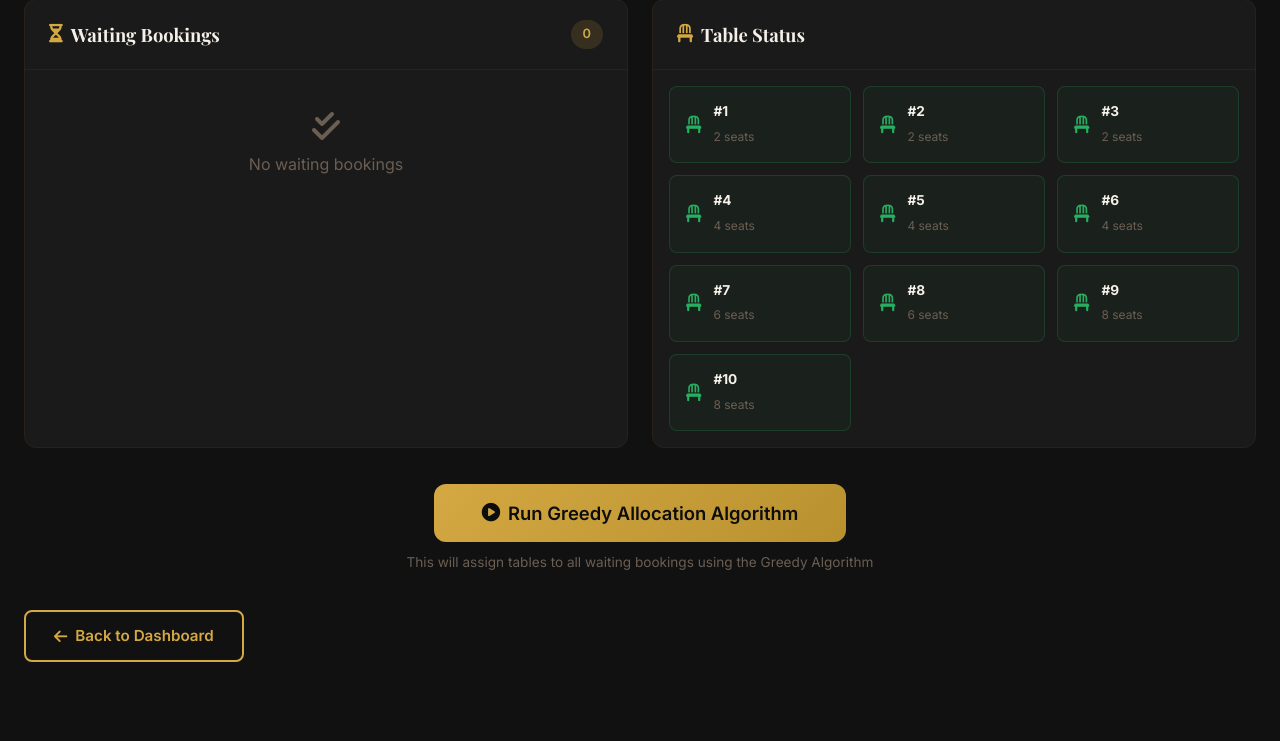
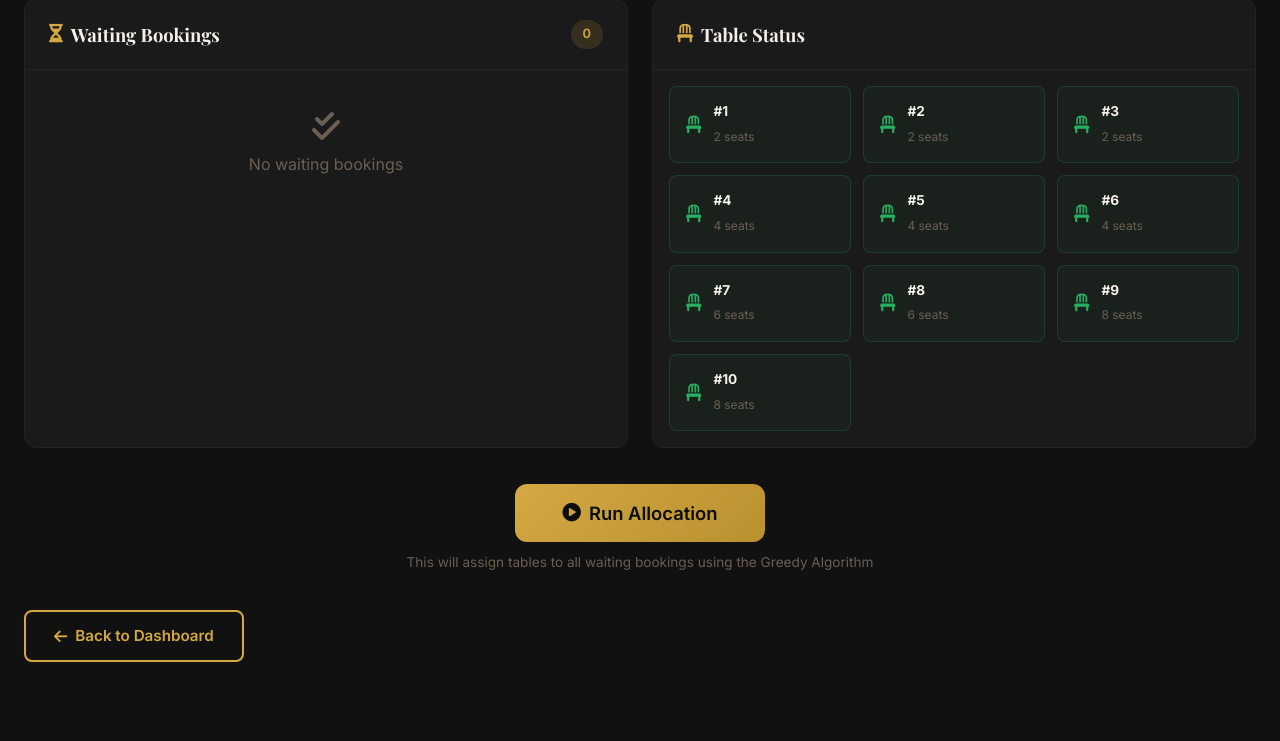
Before and after one commit to manaswigharat/SMSV-Restaurant, a Flask app: page /admin/allocate in a window 1280 px wide. Shown: the part 352-1093 px from the top of the page. Run offline with Flask 3, Linux system fonts and the light colour scheme; the visitor is signed in with stand-in values (Sample User, id 1); data comes from the database, SQL or seed files in the repository; data that the repository does not hold is empty.

Commit message:
Change button text to 'Run Allocation'
Updated button text for running allocation algorithm.

```diff
--- a/templates/allocation.html
+++ b/templates/allocation.html
@@ -117,7 +117,7 @@
         <div class="allocation-action">
             <form method="POST" action="{{ url_for('table_allocation') }}">
                 <button type="submit" class="btn btn-primary btn-xl">
-                    <i class="fas fa-play-circle"></i> Run Greedy Allocation Algorithm
+                    <i class="fas fa-play-circle"></i> Run Allocation
                 </button>
             </form>
             <p class="action-hint">This will assign tables to all waiting bookings using the Greedy Algorithm</p>
```
